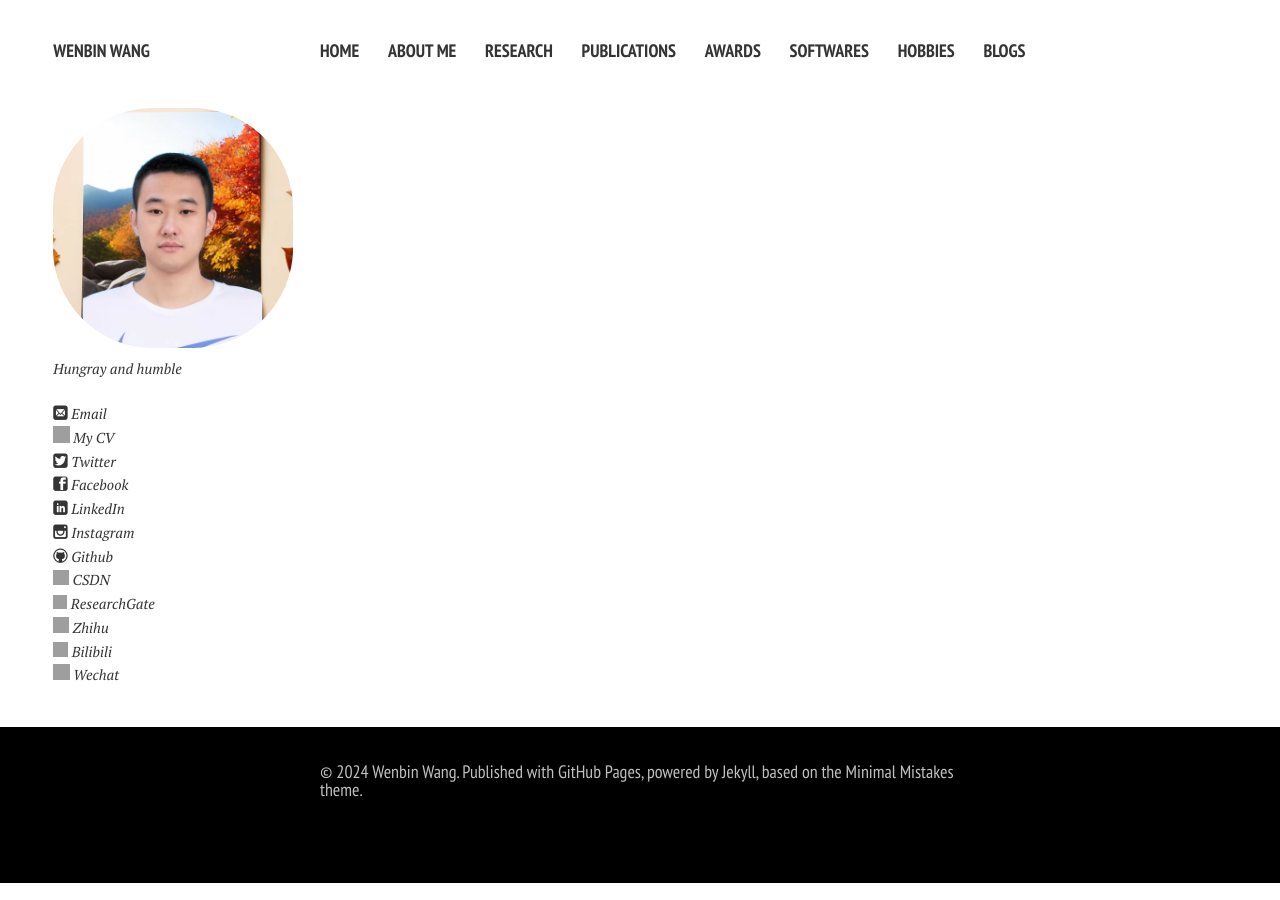
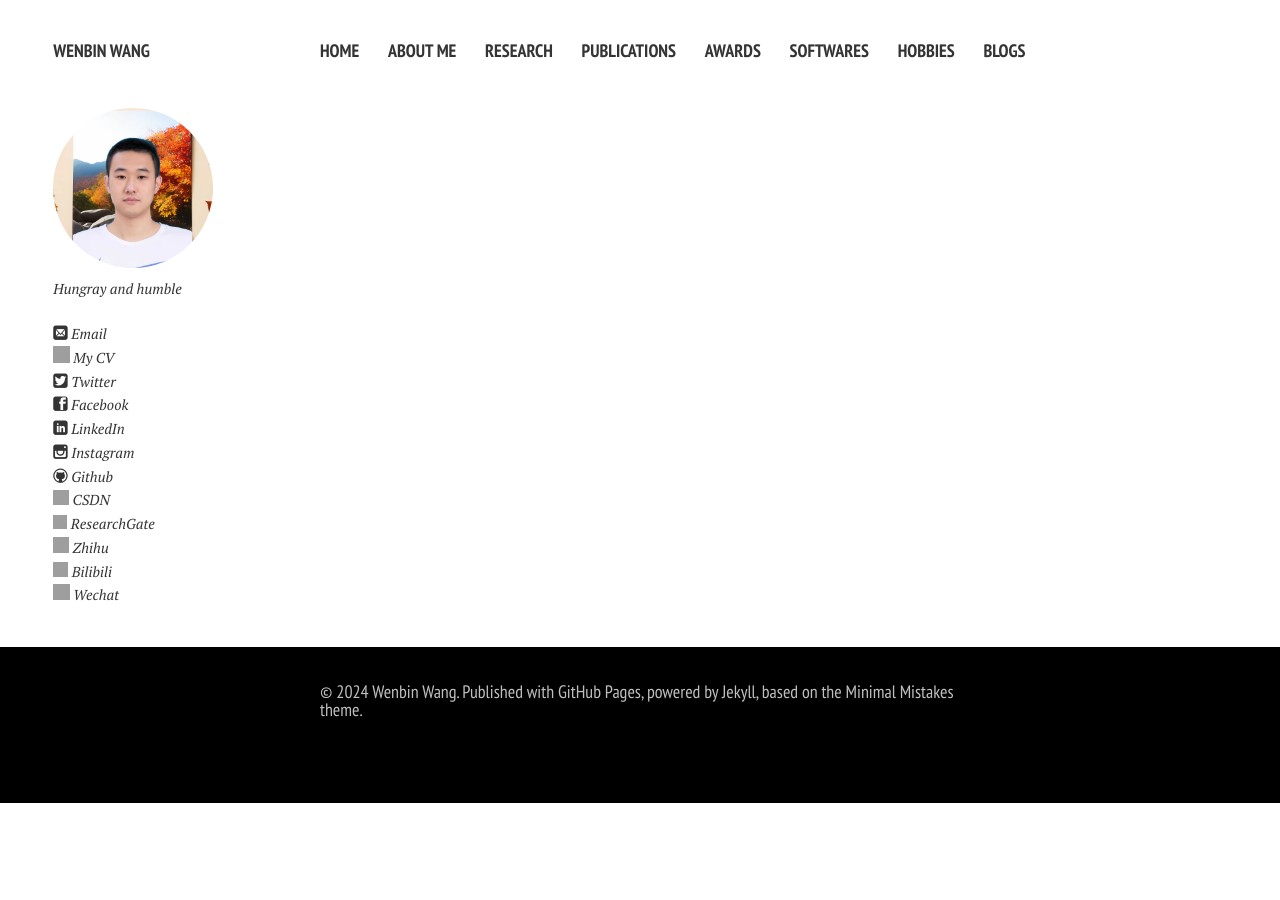
Before and after one commit to LuminaryAlexander/LuminaryAlexander.github.io, a Jekyll site: the page built from awards/test.md, in a window 1280 px wide. Built offline with Jekyll 4.4.1, drawn with Linux system fonts in a browser that asks for light colours; nearby versions of some CDN libraries; our own code applies the rules of GitHub Pages for plain Markdown files; comment, search, counter and statistics services are not loaded; a style sheet for code colours, icons or effects is not loaded; grey boxes are pictures that could not be loaded.

Commit message:
Update author-bio.html

```diff
--- a/_includes/author-bio.html
+++ b/_includes/author-bio.html
@@ -1,4 +1,4 @@
-<img src="{{ site.url }}/images/{{ site.owner.avatar }}" class="bio-photo" alt="{{ site.owner.name }} bio photo" width="240" height="240"></a>
+<img src="{{ site.url }}/images/{{ site.owner.avatar }}" class="bio-photo" alt="{{ site.owner.name }} bio photo" width="160" height="160"></a>
 
 <!-- <h4>{{ site.owner.name }}</h4> -->
 
```
